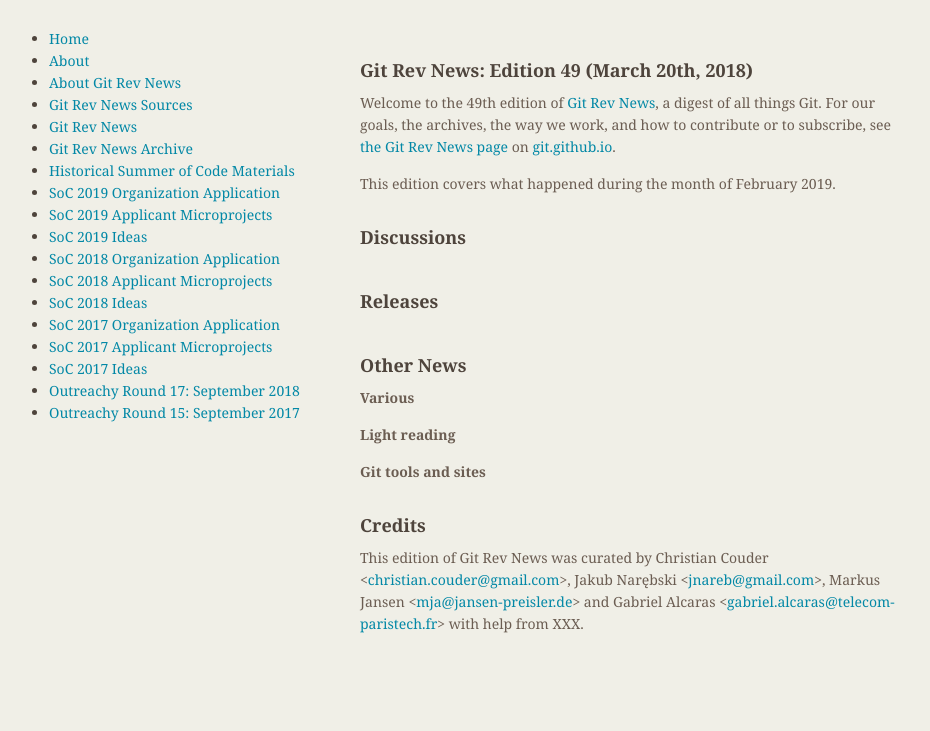
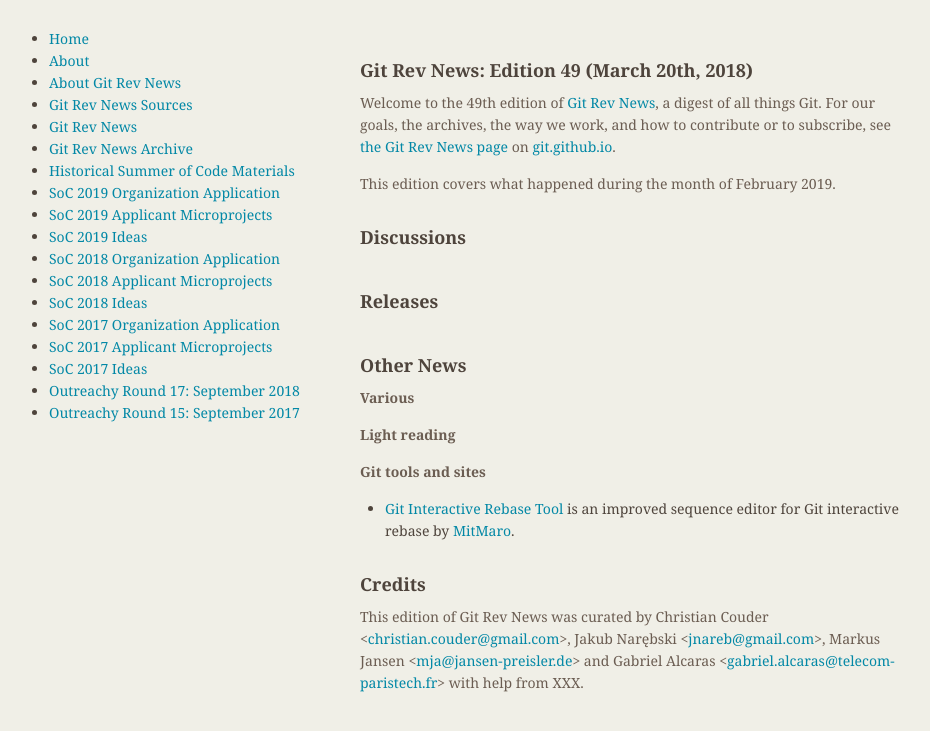
Before and after one commit to git/git.github.io, a Jekyll site: the page built from rev_news/drafts/edition-49.md, in a window 1280 px wide. Shown: the top 731 px of the page, without its empty margins (174-1104 px from the left). Built offline with Jekyll 4.4.1, drawn with Linux system fonts in a browser that asks for light colours.

Commit message:
rn-49: add Git Interactive Rebase Tool

```diff
--- a/rev_news/drafts/edition-49.md
+++ b/rev_news/drafts/edition-49.md
@@ -46,6 +46,9 @@
 
 __Git tools and sites__
 
+* [Git Interactive Rebase Tool](https://gitrebasetool.mitmaro.ca/) is
+  an improved sequence editor for Git interactive rebase by
+  [MitMaro](https://github.com/MitMaro).
 
 ## Credits
 
```
